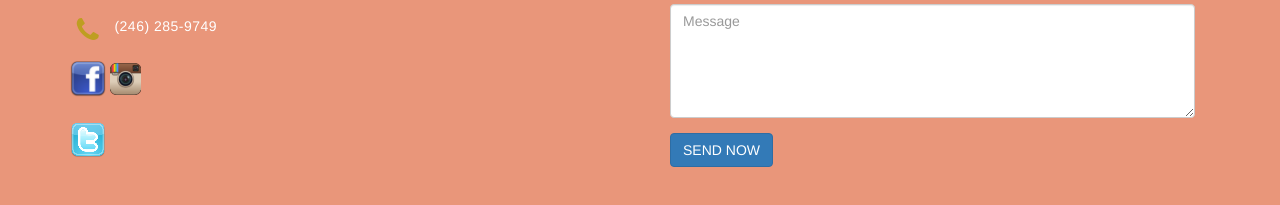
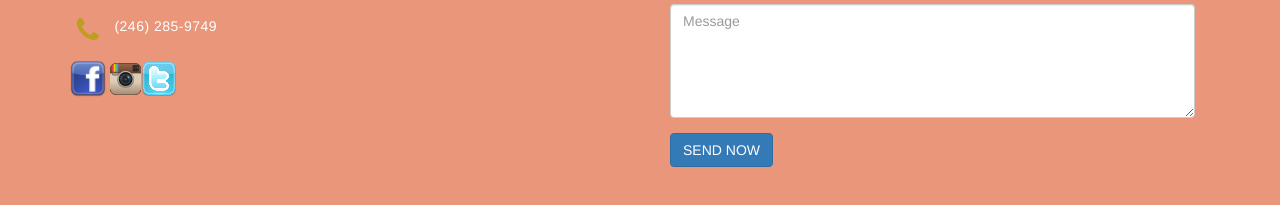
Before and after one commit to nakeshialorde/askanailtech, a plain HTML site: page index.html in a window 1280 px wide. Shown: the part 3424-3629 px from the top of the page. Drawn offline with nearby package versions, Linux system fonts and the light colour scheme.

Commit message:
Update index.html

```diff
--- a/index.html
+++ b/index.html
@@ -284,8 +284,7 @@ Or perhaps you are the average nail art loving Jane who wants to Ask A Nail Tech
               <p><i class="fa fa-envelope-o fa-fw pull-left fa-2x"></i>info@baker.com</p>
               <p><i class="fa fa-phone fa-fw pull-left fa-2x"></i>(246) 285-9749</p>
               <p><a href="https://www.facebook.com/askanailtech1/"><img src="img/facebook.png"></a>
-              <a href="https://www.instagram.com/askanailtech/"><img src="img/instagram.png"></a></p>
-	      <p><a href="https://twitter.com/askanailtech"><img src="img/Twitter-icon.png"></a>
+              <a href="https://www.instagram.com/askanailtech/"><img src="img/instagram.png"></a><a href="https://twitter.com/askanailtech"><img src="img/Twitter-icon.png"></a>
 
             </div>
           </div>
```
